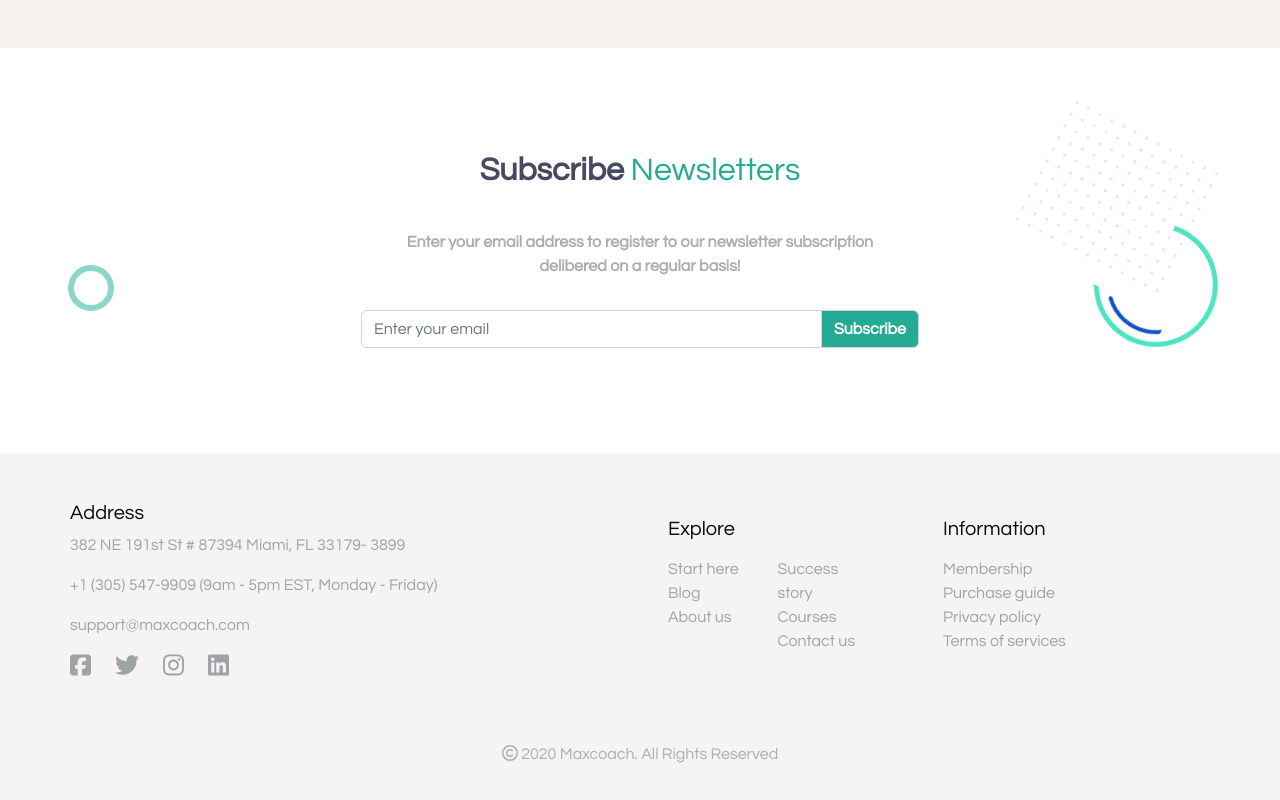
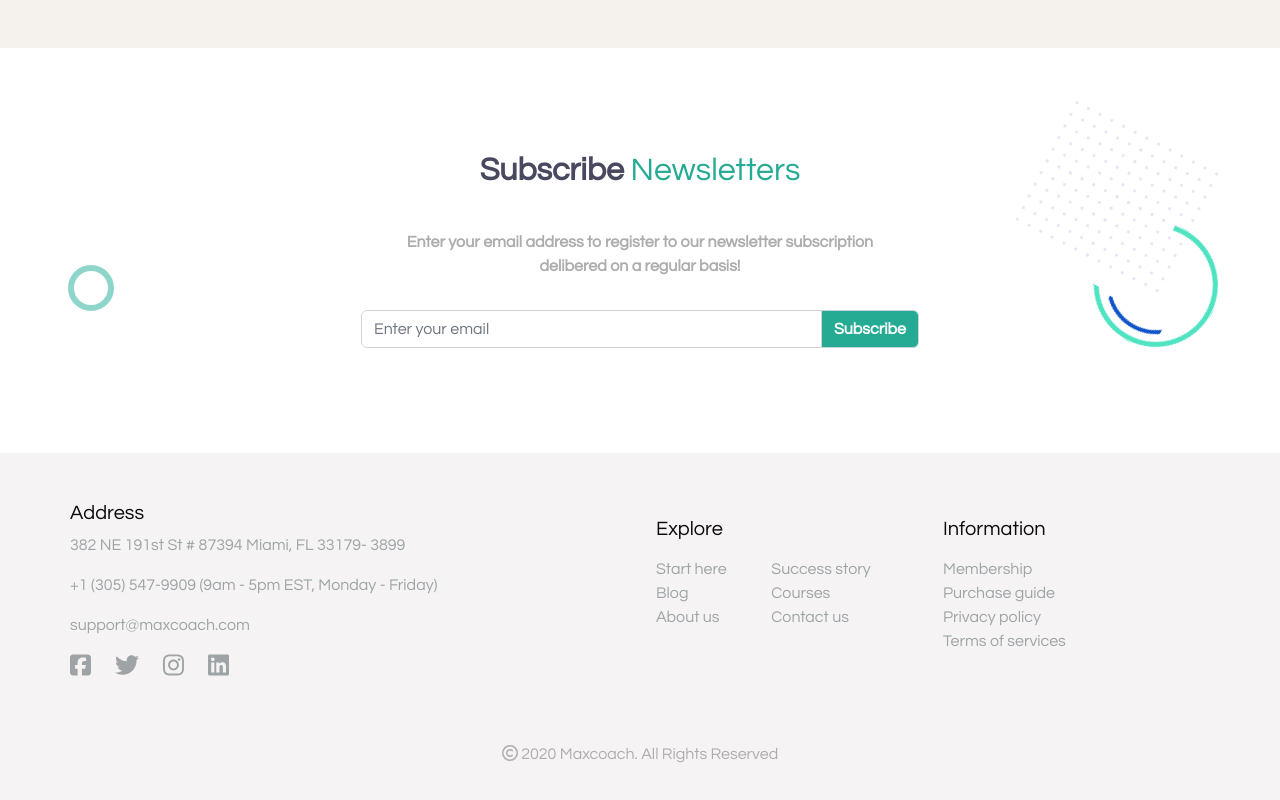
Before and after one commit to giuseppesciacca/proj-html-vuejs, a Vue app: page / in a window 1280 px wide. Shown: the part 5099-5899 px from the top of the page. Built offline with nearby package versions, Linux system fonts and the light colour scheme.

Commit message:
[add] link footer

```diff
--- a/src/components/FooterLinks.vue
+++ b/src/components/FooterLinks.vue
@@ -12,19 +12,19 @@ export default {
                 },
                 {
                     "text": "Blog",
-                    "src": "#"
+                    "src": "#most_viewed"
                 },
                 {
                     "text": "About us",
-                    "src": "#"
+                    "src": "#access_tutoring"
                 },
                 {
                     "text": "Success story",
-                    "src": "#"
+                    "src": "#our_learners"
                 },
                 {
                     "text": "Courses",
-                    "src": "#"
+                    "src": "#featured_online_courses"
                 },
                 {
                     "text": "Contact us",
@@ -60,10 +60,11 @@ export default {
 <template>
     <div class="row ">
         <div id="explore_menu" class="col-6">
-            <h5 class="my-3 ms-3">Explore</h5>
+            <h5 class="my-3 ms-1">Explore</h5>
             <div class="d-flex">
 
-                <ListFooter class="explore_list" :array="exploreLinks" :src="exploreLinks.src" :text="exploreLinks.text" />
+                <ListFooter class="explore_list ms-1" :array="exploreLinks" :src="exploreLinks.src"
+                    :text="exploreLinks.text" />
 
             </div>
         </div>
@@ -80,6 +81,5 @@ export default {
 <style lang="scss">
 .explore_list {
     columns: 2;
-    margin-left: 1rem;
 }
 </style>
```
